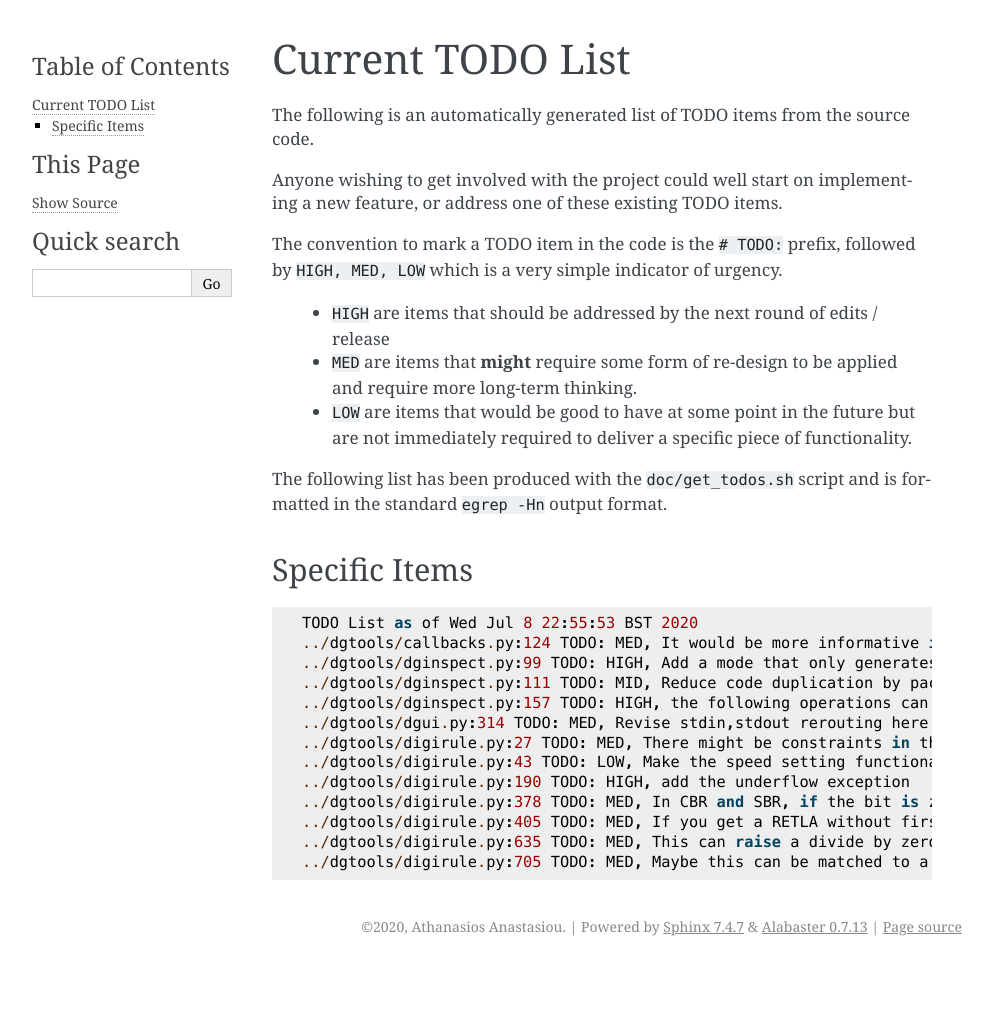
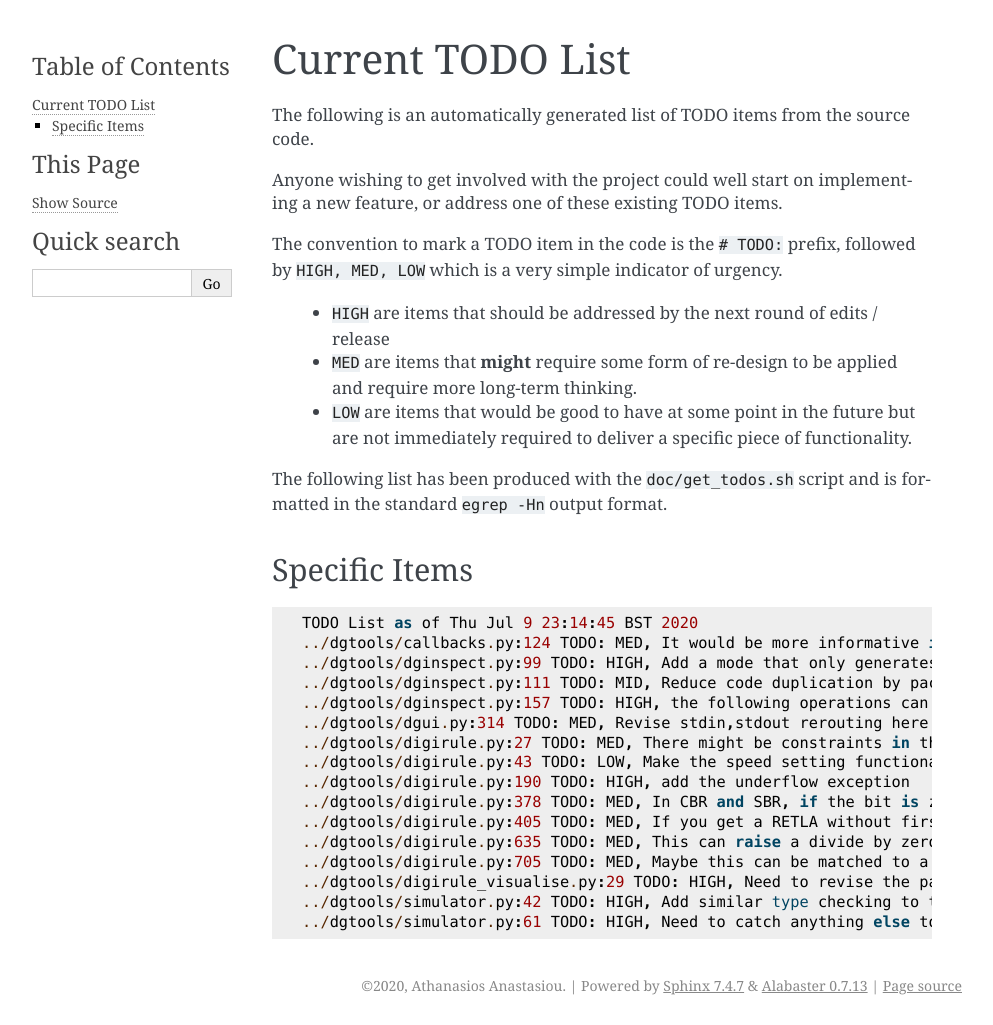
Before and after one commit to aanastasiou/dgtools, a Sphinx documentation site: the page built from doc/source/current_todos.rst, in a window 1280 px wide. Shown: the whole page, without its empty margins (148-1141 px from the left). Built offline with Sphinx 7.4.7, drawn with Linux system fonts in a browser that asks for light colours; the version number is read from the project's files by our own code; before the commit the page ends 966 px from its top, so only the background shows below that.

Commit message:
Updated TODO list

```diff
--- a/doc/source/todo_list.txt
+++ b/doc/source/todo_list.txt
@@ -1,4 +1,4 @@
-TODO List as of Wed Jul 8 22:55:53 BST 2020
+TODO List as of Thu Jul 9 23:14:45 BST 2020
 ../dgtools/callbacks.py:124 TODO: MED, It would be more informative if this had a configurable prompt too
 ../dgtools/dginspect.py:99 TODO: HIGH, Add a mode that only generates an update of the VM state when the state of one of the tracked symbols changes
 ../dgtools/dginspect.py:111 TODO: MID, Reduce code duplication by packaging this validation in a function
@@ -11,3 +11,6 @@ TODO List as of Wed Jul 8 22:55:53 BST 2020
 ../dgtools/digirule.py:405 TODO: MED, If you get a RETLA without first having called CALL, it should raise an exception at compile time.
 ../dgtools/digirule.py:635 TODO: MED, This can raise a divide by zero warning / exception too
 ../dgtools/digirule.py:705 TODO: MED, Maybe this can be matched to a more realistic behaviour once comout, comin are connected to real files.
+../dgtools/digirule_visualise.py:29 TODO: HIGH, Need to revise the parameter passing here
+../dgtools/simulator.py:42 TODO: HIGH, Add similar type checking to the two points above
+../dgtools/simulator.py:61 TODO: HIGH, Need to catch anything else too
```
